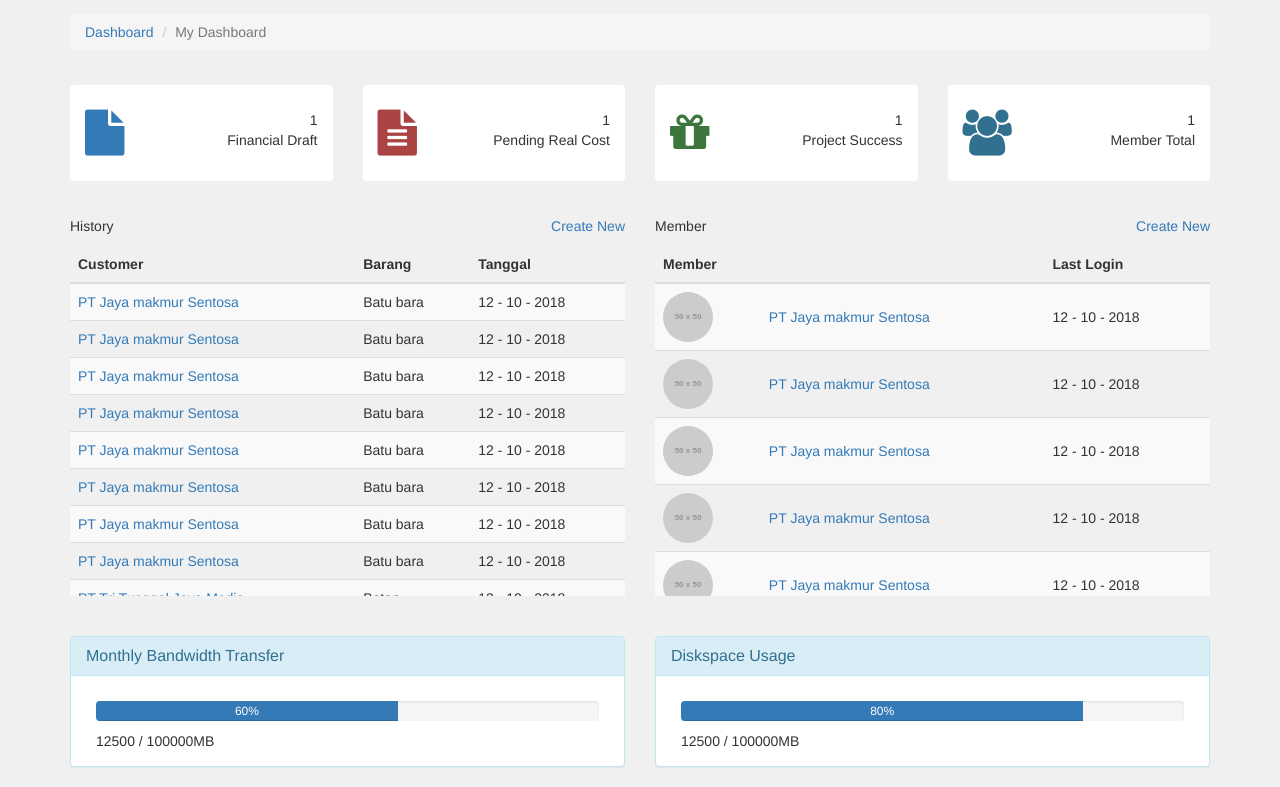
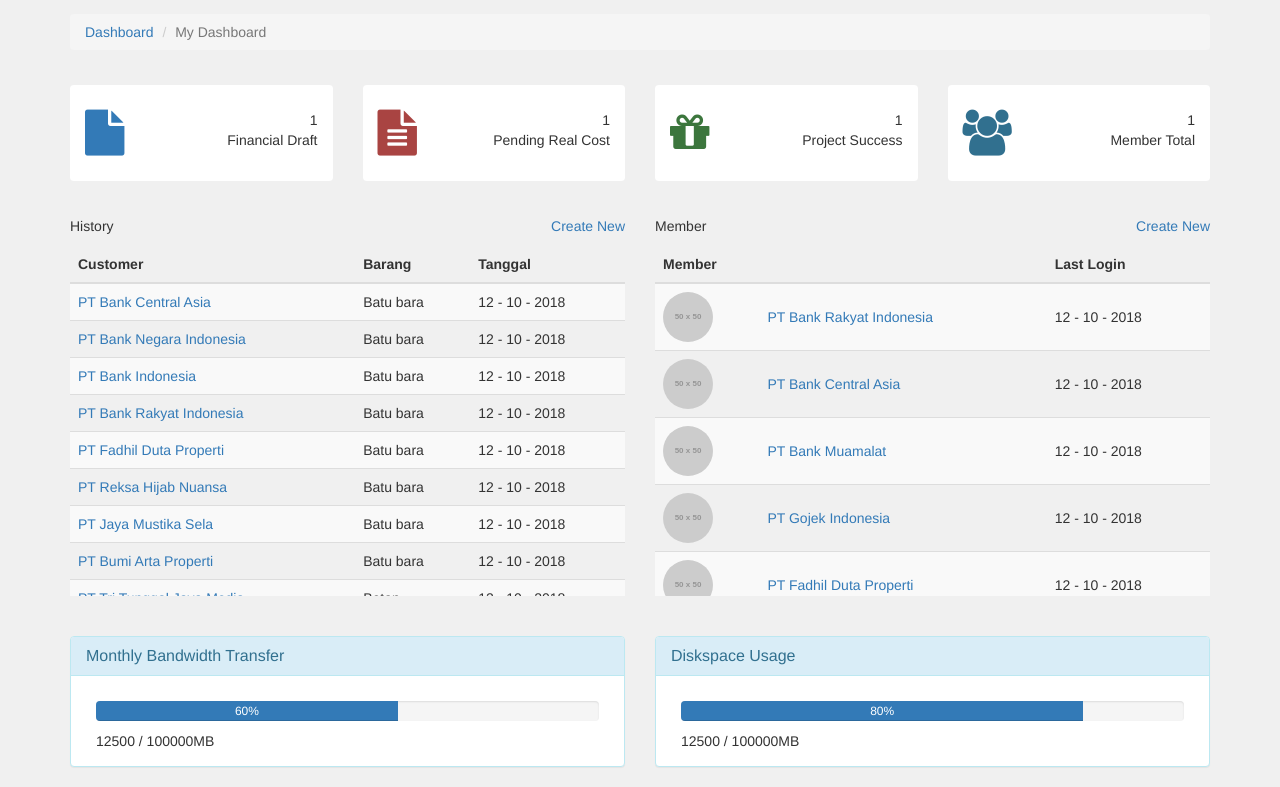
Before and after one commit to ganfadhil/jayamustika, a plain HTML site: page index.html in a window 1280 px wide. Shown: the part 58-845 px from the top of the page. Drawn offline with nearby package versions, Linux system fonts and the light colour scheme; placeholder pictures from the web are drawn by us.

Commit message:
update data dummy di tabel history dan member

```diff
--- a/index.html
+++ b/index.html
@@ -175,42 +175,42 @@
             </thead>
             <tbody>
               <tr>
-                <td><a href="#">PT Jaya makmur Sentosa</a></td>
+                <td><a href="#">PT Bank Central Asia</a></td>
                 <td>Batu bara</td>
                 <td>12 - 10 - 2018</td>
               </tr>
               <tr>
-                <td><a href="#">PT Jaya makmur Sentosa</a></td>
+                <td><a href="#">PT Bank Negara Indonesia</a></td>
                 <td>Batu bara</td>
                 <td>12 - 10 - 2018</td>
               </tr>
               <tr>
-                <td><a href="#">PT Jaya makmur Sentosa</a></td>
+                <td><a href="#">PT Bank Indonesia</a></td>
                 <td>Batu bara</td>
                 <td>12 - 10 - 2018</td>
               </tr>
               <tr>
-                <td><a href="#">PT Jaya makmur Sentosa</a></td>
+                <td><a href="#">PT Bank Rakyat Indonesia</a></td>
                 <td>Batu bara</td>
                 <td>12 - 10 - 2018</td>
               </tr>
               <tr>
-                <td><a href="#">PT Jaya makmur Sentosa</a></td>
+                <td><a href="#">PT Fadhil Duta Properti</a></td>
                 <td>Batu bara</td>
                 <td>12 - 10 - 2018</td>
               </tr>
               <tr>
-                <td><a href="#">PT Jaya makmur Sentosa</a></td>
+                <td><a href="#">PT Reksa Hijab Nuansa</a></td>
                 <td>Batu bara</td>
                 <td>12 - 10 - 2018</td>
               </tr>
               <tr>
-                <td><a href="#">PT Jaya makmur Sentosa</a></td>
+                <td><a href="#">PT Jaya Mustika Sela</a></td>
                 <td>Batu bara</td>
                 <td>12 - 10 - 2018</td>
               </tr>
               <tr>
-                <td><a href="#">PT Jaya makmur Sentosa</a></td>
+                <td><a href="#">PT Bumi Arta Properti</a></td>
                 <td>Batu bara</td>
                 <td>12 - 10 - 2018</td>
               </tr>
@@ -247,42 +247,42 @@
                 <td>
                   <img class="img-responsive img-circle" src="http://via.placeholder.com/50x50" alt="foto"/>
                 </td>
-                <td><a href="#">PT Jaya makmur Sentosa</a></td>
+                <td><a href="#">PT Bank Rakyat Indonesia</a></td>
                 <td>12 - 10 - 2018</td>
               </tr>
               <tr>
                 <td>
                   <img class="img-responsive img-circle" src="http://via.placeholder.com/50x50" alt="foto"/>
                 </td>
-                <td><a href="#">PT Jaya makmur Sentosa</a></td>
+                <td><a href="#">PT Bank Central Asia</a></td>
                 <td>12 - 10 - 2018</td>
               </tr>
               <tr>
                 <td>
                   <img class="img-responsive img-circle" src="http://via.placeholder.com/50x50" alt="foto"/>
                 </td>
-                <td><a href="#">PT Jaya makmur Sentosa</a></td>
+                <td><a href="#">PT Bank Muamalat</a></td>
                 <td>12 - 10 - 2018</td>
               </tr>
               <tr>
                 <td>
                   <img class="img-responsive img-circle" src="http://via.placeholder.com/50x50" alt="foto"/>
                 </td>
-                <td><a href="#">PT Jaya makmur Sentosa</a></td>
+                <td><a href="#">PT Gojek Indonesia</a></td>
                 <td>12 - 10 - 2018</td>
               </tr>
               <tr>
                 <td>
                   <img class="img-responsive img-circle" src="http://via.placeholder.com/50x50" alt="foto"/>
                 </td>
-                <td><a href="#">PT Jaya makmur Sentosa</a></td>
+                <td><a href="#">PT Fadhil Duta Properti</a></td>
                 <td>12 - 10 - 2018</td>
               </tr>
               <tr>
                 <td>
                   <img class="img-responsive img-circle" src="http://via.placeholder.com/50x50" alt="foto"/>
                 </td>
-                <td><a href="#">PT Jaya makmur Sentosa</a></td>
+                <td><a href="#">PT Mandiri Jaya Ingsun</a></td>
                 <td>12 - 10 - 2018</td>
               </tr>
               <tr>
```
